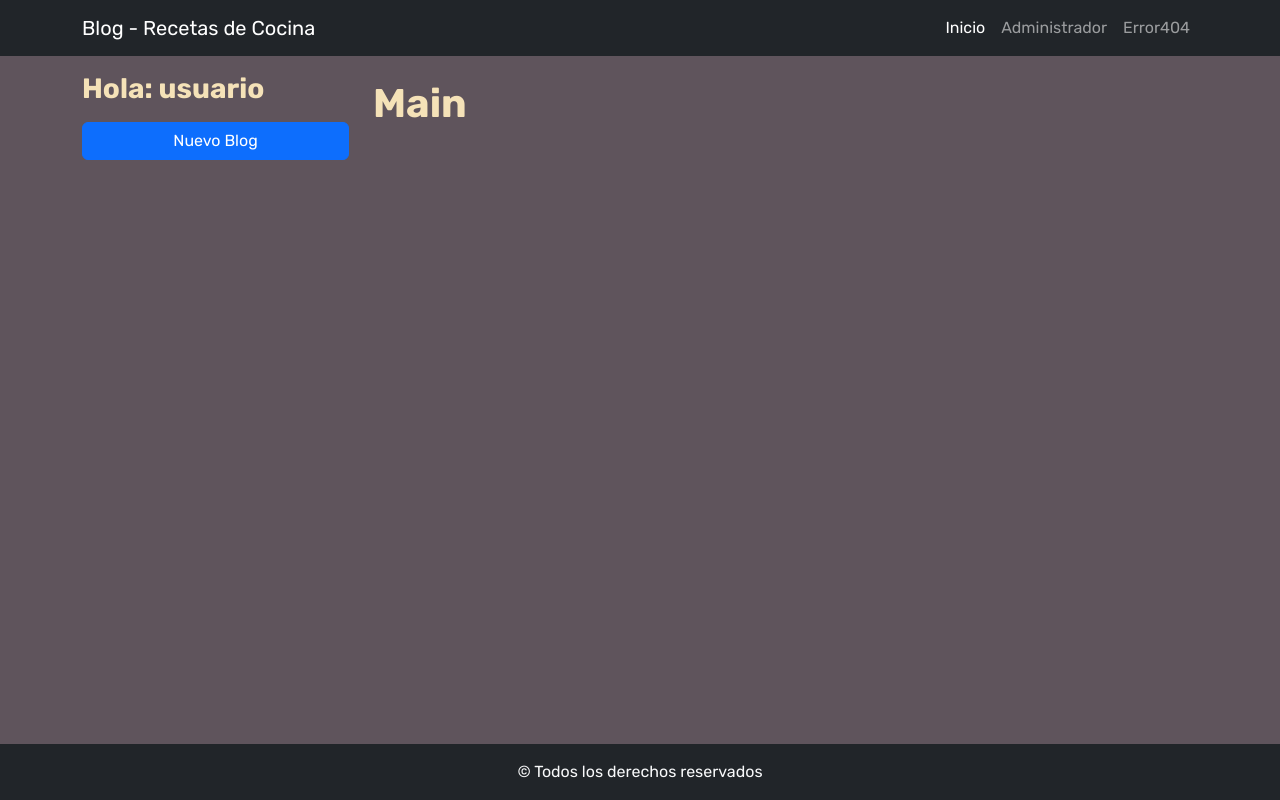
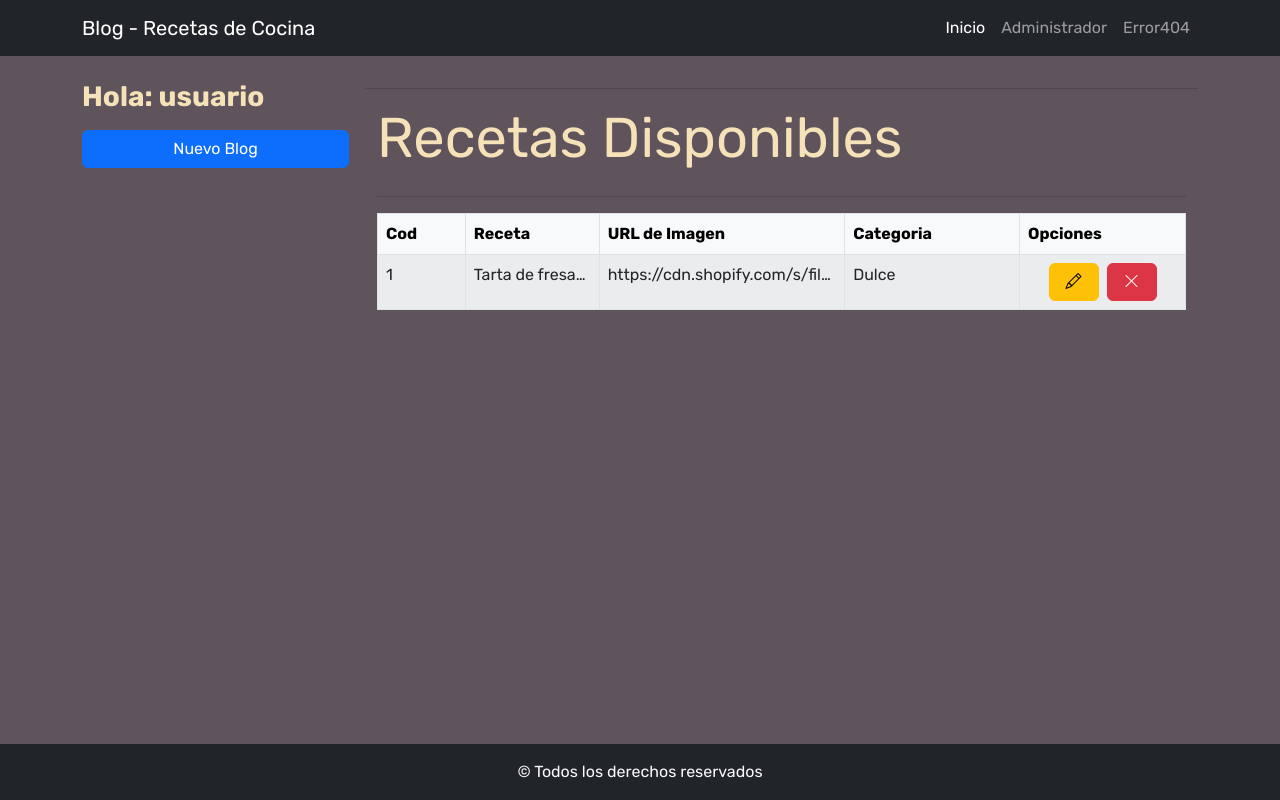
Before and after one commit to jgromerou/ej14-practico1-react, a React (Vite) app: page / in a window 1280 px wide. Built offline with nearby package versions, Linux system fonts and the light colour scheme.

Commit message:
se hizo el maquetado de administrador Recetas. y se agregó a Readme la linea de comando para ejecutar el json-server

```diff
--- a/src/App.css
+++ b/src/App.css
@@ -1,4 +1,5 @@
 @import url('https://fonts.googleapis.com/css2?family=Rubik:wght@400;500;700;900&display=swap');
+@import url('https://cdn.jsdelivr.net/npm/bootstrap-icons@1.10.5/font/bootstrap-icons.css');
 
 #root {
   background-image: linear-gradient(111.4deg, #5f545c 6.5%, #5f545c 93.2%);
@@ -24,3 +25,9 @@ h3 {
   height: 600px;
   width: 40%;
 }
+.tamanioCelda {
+  max-width: 2rem;
+}
+.tamanioCeldaOpciones {
+  max-width: 2px;
+}
--- a/src/components/common/Sidebar.jsx
+++ b/src/components/common/Sidebar.jsx
@@ -4,9 +4,8 @@ const Sidebar = () => {
     <>
       <Col md={3}>
         <aside className="flex-grow-aside">
-          <h3 className="fw-bold mb-3">Hola: usuario</h3>
-
-          <Button variant="primary" className="w-100 d-sm-block">
+          <h3 className="fw-bold mb-3 mt-2">Hola: usuario</h3>
+          <Button variant="primary" className="w-100 d-sm-block mt-1">
             Nuevo Blog
           </Button>
         </aside>
--- a/src/components/views/Administrador.jsx
+++ b/src/components/views/Administrador.jsx
@@ -1,14 +1,57 @@
-import { Container, Row, Col } from 'react-bootstrap';
+import { Container, Row, Col, Table, Button } from 'react-bootstrap';
 import Sidebar from '../common/Sidebar';
 
 const Administrador = () => {
   return (
-    <Container className="mainSection my-3">
+    <Container className="mainSection  my-3">
       <Row className="g-3 mb-3">
         <Sidebar />
         <Col md={9}>
           <aside className="flex-grow-aside">
-            <h1 className="fw-bold mb-3 p-2">Main</h1>
+            <hr />
+            <section className="container mainSection">
+              <div className="d-flex justify-content-between align-items-center mt-3">
+                <h1 className="display-4 ">Recetas Disponibles</h1>
+              </div>
+              <hr />
+              <Table
+                responsive
+                striped
+                bordered
+                hover
+                className="text-bg-light"
+              >
+                <thead className="mt-2">
+                  <tr>
+                    <th>Cod</th>
+                    <th>Receta</th>
+                    <th>URL de Imagen</th>
+                    <th>Categoria</th>
+                    <th>Opciones</th>
+                  </tr>
+                </thead>
+                <tbody>
+                  <tr>
+                    <td>1</td>
+                    <td className="tamanioCelda text-truncate">
+                      Tarta de fresas y albahaca
+                    </td>
+                    <td className="tamanioCelda text-truncate">
+                      https://cdn.shopify.com/s/files/1/0191/9978/files/1_5f502ef5-6c01-4694-b1ed-be0fb7ff2904.jpg?v=1686237776
+                    </td>
+                    <td>Dulce</td>
+                    <td className="tamanioCeldaOpciones text-center">
+                      <Button className="btn btn-warning my-2 my-lg-0 me-lg-2">
+                        <i className="bi bi-pencil p-1"></i>
+                      </Button>
+                      <Button variant="danger">
+                        <i className="bi bi-x-lg p-1"></i>
+                      </Button>
+                    </td>
+                  </tr>
+                </tbody>
+              </Table>
+            </section>
           </aside>
         </Col>
       </Row>
```
Also changed, not shown: 1 other file (tests, documents, lock files or other folders).
